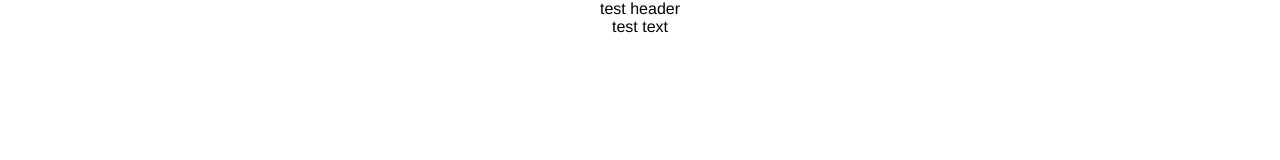
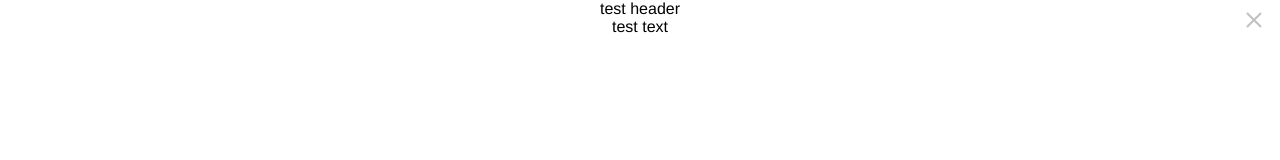
Before and after one commit to hello-chenchen/vue-log-visual, a Vue app: page / in a window 1280 px wide. Both pictures are taken after a click on the button "Start". Shown: the top 160 px of the page. Built offline with nearby package versions, Linux system fonts and the light colour scheme.

Commit message:
add close button

```diff
--- a/src/Component/Drawer.vue
+++ b/src/Component/Drawer.vue
@@ -1,11 +1,12 @@
 <template>
 <div>
   <transition name="drawer-fade">
-    <div v-show="visible" class="drawer__wrapper" style="z-index: 100">
+    <div v-show="visible" class="drawer__wrapper" style="z-index: 10000">
+      <a href="#" class="close" style="z-index: 10000" @click.self="closeDrawer"></a>
       <div
         class="drawer__container"
         :class="visible && 'drawer__open'"
-        @click.self="handleWrapperClick"
+        @click.self="closeDrawer"
       >
         <div class="drawer ttb">
           <header>test header</header>
@@ -14,7 +15,7 @@
       </div>
     </div>
   </transition>
-<div v-show="visible" class="modal" style="z-index: 99;"></div>
+<div v-show="visible" class="modal" style="z-index: 9999;"></div>
 </div>
 </template>
 <script>
@@ -42,9 +43,6 @@ export default {
         }
         this.closed = true;
       }
-    },
-    handleWrapperClick() {
-        this.closeDrawer();
     },
     closeDrawer() {
       if (typeof this.beforeClose === "function") {
@@ -179,4 +177,30 @@ export default {
   animation: ttb-drawer-out 0.3s;
   top: 0;
 }
+
+.close {
+  position: absolute;
+  right: 10px;
+  top: 10px;
+  width: 32px;
+  height: 32px;
+  opacity: 0.3;
+}
+.close:hover {
+  opacity: 1;
+}
+.close:before, .close:after {
+  position: absolute;
+  left: 15px;
+  content: ' ';
+  height: 20px;
+  width: 2px;
+  background-color: #333;
+}
+.close:before {
+  transform: rotate(45deg);
+}
+.close:after {
+  transform: rotate(-45deg);
+}
 </style>
```
